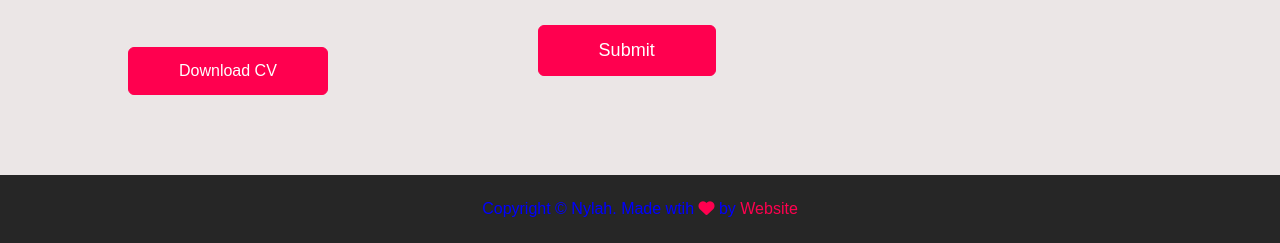
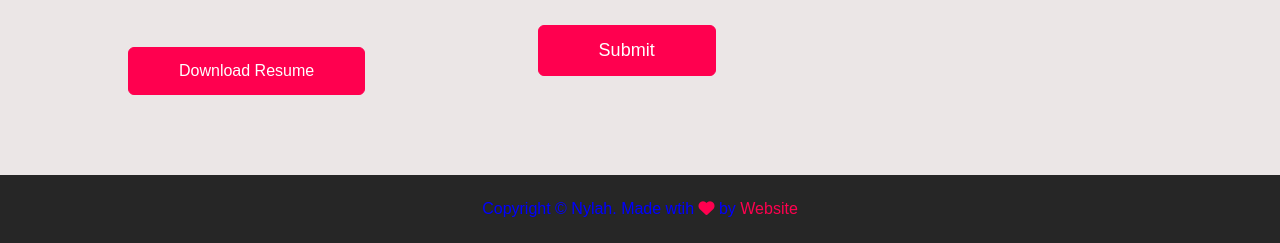
Before and after one commit to NylahS99/Nylah-s_Bio, a plain HTML site: page index.html in a window 1280 px wide. Shown: the part 2578-2821 px from the top of the page. Drawn offline with Linux system fonts and the light colour scheme.

Commit message:
Update index.html

```diff
--- a/index.html
+++ b/index.html
@@ -139,7 +139,7 @@
 
 
 
-                <a href="/Users/nylahsafforld/Downloads/Nylah Safforld 2024 Resume.pdf" download class="btn btn2">Download CV</a>
+                <a href="/Users/nylahsafforld/Downloads/Nylah Safforld 2024 Resume.pdf" download class="btn btn2">Download Resume</a>
             </div>
             <div class="contact-right">
                 <form name="submit-to-google-sheet">
```
